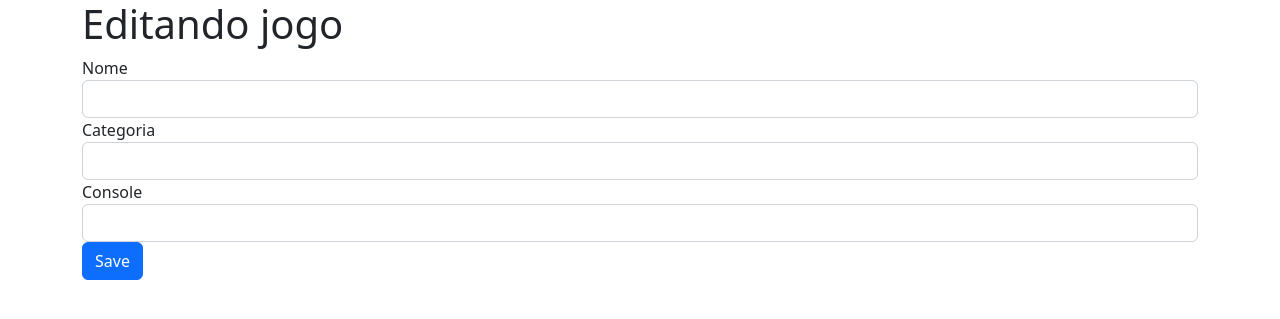
After one commit to DaviCS93/flask-learning, a Flask app: page /editar/1 in a window 1280 px wide. The commit adds this page. Shown: the top 319 px of the page. Run offline with Flask 2, Linux system fonts and the light colour scheme; the visitor is signed in with stand-in values (Sample User, id 1); data that the repository does not hold is empty; some libraries are stand-ins or nearby versions.

Commit message:
Class 7 Alura

```diff
--- a/app.py
+++ b/app.py
@@ -1,104 +1,13 @@
-from imp import reload
-from flask import Flask, redirect, render_template,request,session,flash, url_for
+from flask import Flask
 from flask_sqlalchemy import SQLAlchemy
-import pymysql
-
-class Game:
-    def __init__(self,name,category,console):
-        self.name = name
-        self.category = category
-        self.console = console
-
-class User:
-    def __init__(self,user,nick,password):
-        self.user = user
-        self.nick = nick
-        self.password = password
-
-variables = {'title':'Jogoteca'}
 
 app = Flask(__name__)
-app.secret_key = 'pagodin'
 
-app.config['SQLALCHEMY_DATABASE_URI'] = \
-    '{SGBD}://{usuario}:{senha}@{servidor}/{database}'.format(
-        SGBD = 'mysql+mysqlconnector',
-        usuario = 'root',
-        senha = 'admin',
-        servidor = 'localhost',
-        database = 'jogoteca'
-    )
+app.config.from_pyfile('config.py')
 
 db = SQLAlchemy(app)
 
-class Jogos(db.Model):
-    id = db.Column(db.Integer, primary_key=True, autoincrement=True)
-    nome = db.Column(db.String(50), nullable= False)
-    categoria = db.Column(db.String(40), nullable= False)
-    console = db.Column(db.String(20), nullable= False)
+from views import *
 
-    def __repr__(self) -> str:
-        return '<Name %r>' % self.nome
-
-class Usuarios(db.Model):
-    nickname = db.Column(db.String(8), primary_key=True)
-    nome = db.Column(db.String(20), nullable= False)
-    senha = db.Column(db.String(100), nullable= False)
-
-    def __repr__(self) -> str:
-        return '<Name %r>' % self.nome
-
-@app.route('/')
-def index():
-    lista = Jogos.query.order_by(Jogos.id)
-    return render_template('lista.html',**variables,jogos=lista)
-
-@app.route('/novo_jogo')
-def novo_jogo():
-    if 'usuario_logado' not in session or session['usuario_logado'] == '':
-        flash ('Usuário não logado')
-        return redirect(url_for('login',proxima=url_for('novo_jogo')))
-    else:
-        return render_template('novo_jogo.html',**variables)
-
-
-@app.route('/criar', methods=['POST',])
-def criar():
-    nome = request.form['nome']
-    categoria = request.form['categoria']
-    console = request.form['console']
-    jogo = Jogos.query.filter_by(nome=nome).first()
-    if jogo:
-        flash('Jogo já é existente!')
-    else:
-        novo_jogo = Jogos(nome=nome, categoria=categoria, console=console)
-        db.session.add(novo_jogo)
-        db.session.commit()
-        flash('Jogo adicionado!')
-    return redirect(url_for('index'))
-
-@app.route('/login')
-def login():
-    proxima = request.args.get('proxima')
-    return render_template('login.html',**variables, proxima=proxima)
-
-@app.route('/autenticar', methods=['POST',])
-def autenticar():
-    usuario = Usuarios.query.filter_by(nickname=request.form['usuario']).first()
-    if usuario:
-        if request.form['senha'] == usuario.senha:
-            session['usuario_logado'] = usuario.nickname
-            flash(f'Welcome {usuario.nickname}!!')
-            proxima_pagina = request.form['proxima']
-            return redirect(proxima_pagina)
-    else:
-        flash('Falha na autenticação')
-        return redirect(url_for('login'))
-
-@app.route('/logout')
-def logout():
-    session["usuario_logado"] = ""
-    flash('Logout feito com sucesso!')
-    return redirect(url_for('index'))
-
-app.run(debug=True)
+if __name__ == '__main__':
+    app.run(debug=True)
--- /dev/null
+++ b/templates/editar.html
@@ -0,0 +1,21 @@
+{% extends "template.html" %}
+{% block content %}
+<form action="{{ url_for('atualizar') }}" method="post">
+    <fieldset>
+        <input type="hidden" name="id" value="{{ jogo.id }}">
+    <div class="form-group">
+        <label for="nome">Nome</label>
+        <input type="text" id="nome" name="nome" value = "{{jogo.nome}}" class="form-control">
+    </div>
+    <div class="form-group">
+        <label for="categoria">Categoria</label>
+        <input type="text" id="categoria" name="categoria" value = "{{jogo.categoria}}" class="form-control">
+    </div>
+    <div class="form-group">
+        <label for="console">Console</label>
+        <input type="text" id="console" name="console" value = "{{jogo.console}}" class="form-control">
+    </div>
+    <button type="submit" class="btn btn-primary btn-salvar">Save</button>
+    </fieldset>
+</form>
+{% endblock %}
--- a/templates/lista.html
+++ b/templates/lista.html
@@ -14,6 +14,8 @@
             <td>{{jogo.nome}}</td>
             <td>{{jogo.categoria}}</td>
             <td>{{jogo.console}}</td>
+            <td><a href="{{ url_for('editar', id=jogo.id) }}">Editar</a>
+                <a href="{{ url_for('deletar', id=jogo.id) }}">Deletar</a></td>
         </tr>
         {% endfor %}
     </tbody>
--- /dev/null
+++ b/views.py
@@ -0,0 +1,86 @@
+from flask import Flask, redirect, render_template,request,session,flash, url_for
+from app import db
+from app import app
+from models import Jogos,Usuarios
+
+@app.route('/')
+def index():
+    lista = Jogos.query.order_by(Jogos.id)
+    return render_template('lista.html',title='Jogoteca',jogos=lista)
+
+@app.route('/novo')
+def novo():
+    if 'usuario_logado' not in session or session['usuario_logado'] == '':
+        flash ('Usuário não logado')
+        return redirect(url_for('login',proxima=url_for('novo')))
+    else:
+        return render_template('novo.html',title='Adicionando jogo')
+
+@app.route('/editar/<int:id>')
+def editar(id):
+    if 'usuario_logado' not in session or session['usuario_logado'] == '':
+        flash ('Usuário não logado')
+        return redirect(url_for('login',proxima=url_for('editar', id=id)))
+    jogo = Jogos.query.filter_by(id=id).first()
+    return render_template('editar.html',title='Editando jogo',jogo=jogo)
+
+@app.route('/deletar/<int:id>')
+def deletar(id):
+    if 'usuario_logado' not in session or session['usuario_logado'] == '':
+        flash ('Usuário não logado')
+        return redirect(url_for('login',proxima=url_for('deletar', id=id)))
+    Jogos.query.filter_by(id=id).delete()
+    db.session.commit()
+    flash ('Jogo Deletado')
+    return redirect(url_for('index'))
+
+@app.route('/atualizar', methods=['POST',])
+def atualizar():
+    jogo = Jogos.query.filter_by(id=request.form['id']).first()
+    jogo.nome = request.form['nome']
+    jogo.categoria = request.form['categoria']
+    jogo.console = request.form['console']
+
+    db.session.add(jogo)
+    db.session.commit()
+
+    return redirect(url_for('index'))
+
+@app.route('/criar', methods=['POST',])
+def criar():
+    nome = request.form['nome']
+    categoria = request.form['categoria']
+    console = request.form['console']
+    jogo = Jogos.query.filter_by(nome=nome).first()
+    if jogo:
+        flash('Jogo já é existente!')
+    else:
+        novo = Jogos(nome=nome, categoria=categoria, console=console)
+        db.session.add(novo)
+        db.session.commit()
+        flash('Jogo adicionado!')
+    return redirect(url_for('index'))
+
+@app.route('/login')
+def login():
+    proxima = request.args.get('proxima')
+    return render_template('login.html',title='Login', proxima=proxima)
+
+@app.route('/autenticar', methods=['POST',])
+def autenticar():
+    usuario = Usuarios.query.filter_by(nickname=request.form['usuario']).first()
+    if usuario:
+        if request.form['senha'] == usuario.senha:
+            session['usuario_logado'] = usuario.nickname
+            flash(f'Welcome {usuario.nickname}!!')
+            proxima_pagina = request.form['proxima']
+            return redirect(proxima_pagina)
+    else:
+        flash('Falha na autenticação')
+        return redirect(url_for('login'))
+
+@app.route('/logout')
+def logout():
+    session["usuario_logado"] = ""
+    flash('Logout feito com sucesso!')
+    return redirect(url_for('index'))
```
Also changed, not shown: config.py (added, +10 -0 lines), models.py (added, +18 -0 lines), templates/novo.html (renamed from templates/novo_jogo.html).
